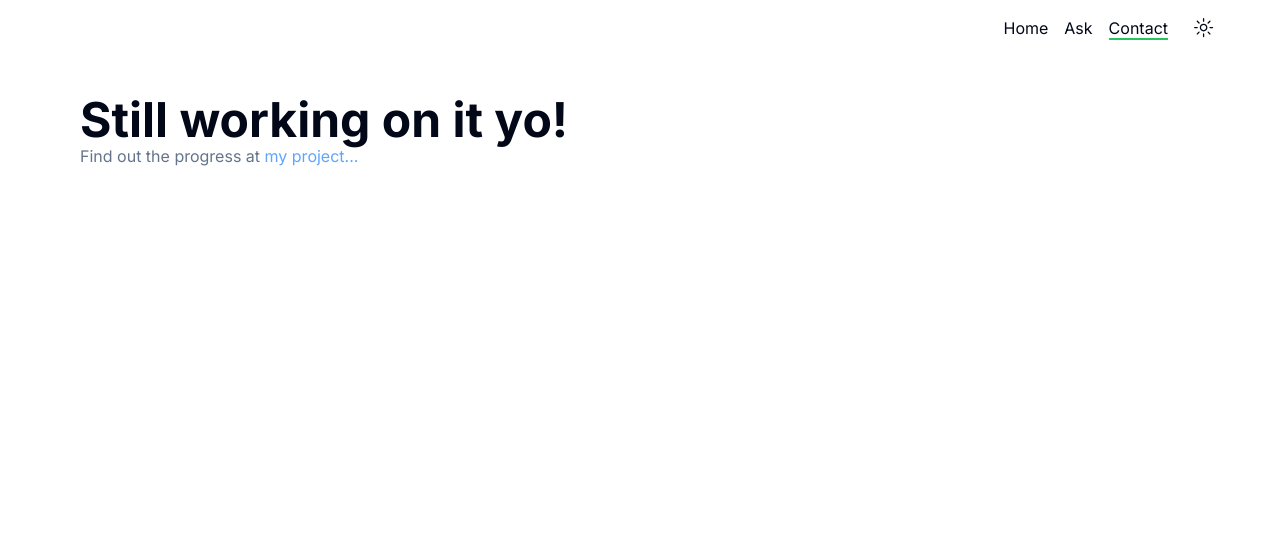
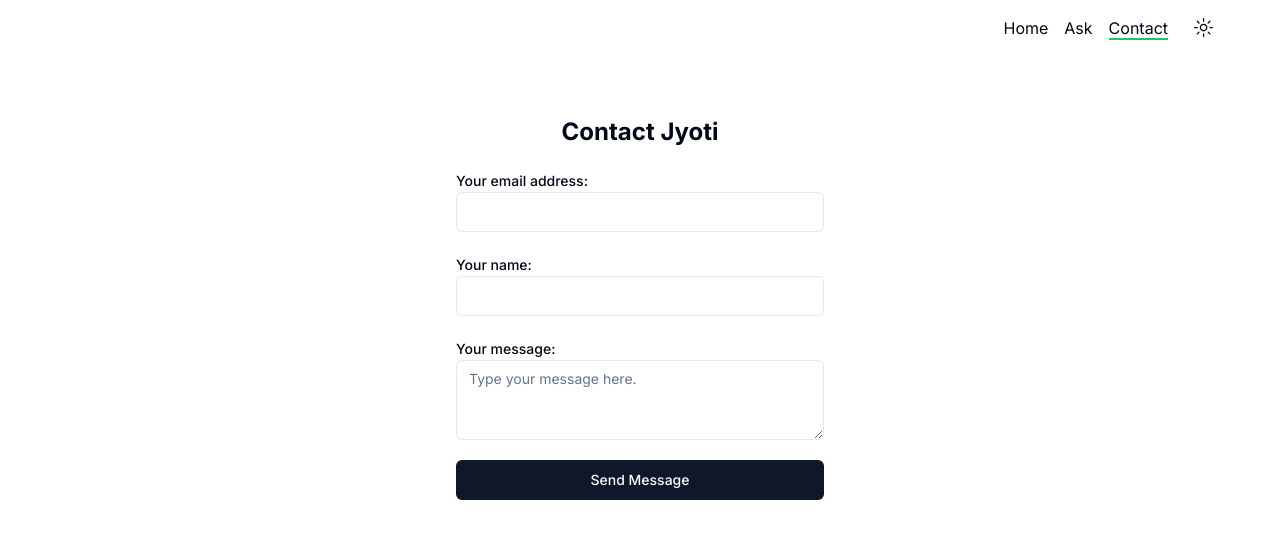
Before and after one commit to JyotiRSharma/jyoti-portfolio, a Next.js app: page /contact in a window 1280 px wide. Shown: the top 538 px of the page. Built offline with nearby package versions, Linux system fonts and the light colour scheme.

Commit message:
feat(contact): add contact form (#19)
use formik to build this form
validate it using yup
send email with resend
check if form already is sent

closes: issue#18

Co-authored-by: jyoti ranjan sharma <jyotiranjansharma11@gmail.com>

```diff
--- /dev/null
+++ b/src/app/api/send/route.ts
@@ -0,0 +1,27 @@
+import { EmailTemplate } from "@/components/EmailTemplate";
+import { NextRequest } from "next/server";
+import { Resend } from "resend";
+
+const resend = new Resend(process.env.RESEND_API_KEY);
+
+export async function POST(req: NextRequest) {
+    const body = await req.json();
+    console.log(body);
+    try {
+        const data = await resend.emails.send({
+            from: "jarvis@resend.dev",
+            to: ["jyotiranjansharma1.1@gmail.com"],
+            subject: `Jarvis - ${body?.name}'s Message`,
+            text: "",
+            react: EmailTemplate({
+                firstName: body?.name,
+                email: body?.email,
+                message: body?.message,
+            }),
+        });
+
+        return Response.json(data);
+    } catch (error) {
+        return Response.json({ error });
+    }
+}
--- a/src/app/contact/page.tsx
+++ b/src/app/contact/page.tsx
@@ -1,7 +1,149 @@
-import Maintainance from "@/components/Maintenance";
+"use client";
+
+import { useFormik } from "formik";
+import { useMutation } from "@tanstack/react-query";
+import { Label } from "@/components/ui/label";
+import { Input } from "@/components/ui/input";
+import { Textarea } from "@/components/ui/textarea";
+import { Button } from "@/components/ui/button";
+import { basicSchema } from "@/schema";
+import { useEffect, useState } from "react";
+
+interface ErrorModel {
+    email: string;
+    name: string;
+    message: string;
+}
+
+const sendEmail = async (values: ErrorModel) => {
+    const response = await fetch("/api/send", {
+        method: "POST",
+        headers: {
+            "Content-Type": "application/json",
+        },
+        body: JSON.stringify(values),
+    });
+    return response.json();
+};
 
 const Contact = () => {
-    return <Maintainance />;
+    const email = useMutation({
+        mutationFn: (values: ErrorModel) => sendEmail(values),
+        onSuccess: (data) => {
+            if (data?.error === null) {
+                localStorage.setItem("isEmailSent", "true");
+            }
+        },
+    });
+    const [isEmailSent, setIsEmailSent] = useState(false);
+    useEffect(() => {
+        setIsEmailSent(() => {
+            if (localStorage.getItem("isEmailSent") == "true") {
+                return true;
+            }
+            return false;
+        });
+    }, []);
+
+    const formik = useFormik({
+        initialValues: {
+            email: "",
+            name: "",
+            message: "",
+        },
+        validationSchema: basicSchema,
+        onSubmit: (values) => {
+            email.mutate(values);
+            console.log(email.data);
+            console.log({ isSubmitting: formik.isSubmitting });
+        },
+    });
+
+    if ((email.data?.error == null && email.isSuccess) || isEmailSent) {
+        return (
+            <div className="mx-auto my-0 grid h-[85vh] max-w-md">
+                <div className="place-self-center">
+                    Thanks! Jyoti will get back to you shortly!
+                </div>
+            </div>
+        );
+    }
+
+    return (
+        <div className="mx-auto max-w-md px-10 py-10">
+            <h1 className="py-5 text-center text-2xl font-bold">
+                Contact Jyoti
+            </h1>
+            <form
+                onSubmit={(e) => {
+                    formik.handleSubmit(e);
+                }}
+                className="flex flex-col gap-4"
+            >
+                <div>
+                    <Label htmlFor="email">Your email address:</Label>
+                    <Input
+                        id="email"
+                        type="email"
+                        name="email"
+                        onChange={formik.handleChange}
+                        onBlur={formik.handleBlur}
+                        value={formik.values.email}
+                        className={`${formik.errors.email && "ring-2 ring-red-400 ring-offset-2 focus-visible:ring-red-400"}`}
+                    ></Input>
+                    <p className={`pt-1 text-sm text-red-400`}>
+                        {formik.errors.email &&
+                            formik.touched.email &&
+                            formik.errors.email}
+                    </p>
+                </div>
+
+                <div>
+                    <Label htmlFor="name">Your name:</Label>
+                    <Input
+                        id="name"
+                        type="text"
+                        name="name"
+                        onChange={formik.handleChange}
+                        onBlur={formik.handleBlur}
+                        value={formik.values.name}
+                        className={`${formik.errors.name && formik.touched.name && "ring-2 ring-red-400 ring-offset-2 focus-visible:ring-red-400"}`}
+                    ></Input>
+                    <p className={`pt-1 text-sm text-red-400`}>
+                        {formik.errors.name &&
+                            formik.touched.name &&
+                            formik.errors.name}
+                    </p>
+                </div>
+
+                <div>
+                    <Label htmlFor="message">Your message:</Label>
+                    <Textarea
+                        id="message"
+                        name="message"
+                        placeholder="Type your message here."
+                        onChange={formik.handleChange}
+                        onBlur={formik.handleBlur}
+                        className={`${formik.errors.message && formik.touched.message && "ring-2 ring-red-400 ring-offset-2 focus-visible:ring-red-400"}`}
+                    ></Textarea>
+                    <p className={`pt-1 text-sm text-red-400`}>
+                        {formik.errors.message &&
+                            formik.touched.message &&
+                            formik.errors.message}
+                    </p>
+                </div>
+
+                <Button
+                    type="submit"
+                    disabled={
+                        email.isPending || Object.keys(formik.errors).length > 0
+                    }
+                >
+                    Send Message
+                </Button>
+            </form>
+        </div>
+    );
 };
 
 export default Contact;
--- a/src/app/layout.tsx
+++ b/src/app/layout.tsx
@@ -5,6 +5,7 @@ import { ThemeProvider } from "@/components/ui/theme-provider";
 import { SpeedInsights } from "@vercel/speed-insights/next";
 import Navbar from "@/components/Navbar";
 import { Analytics } from "@vercel/analytics/react";
+import Provider from "@/util/Providers";
 
 const inter = Inter({ subsets: ["latin"] });
 
@@ -34,7 +35,7 @@ export default function RootLayout({
                     disableTransitionOnChange
                 >
                     <Navbar></Navbar>
-                    {children}
+                    <Provider>{children}</Provider>
                     <Analytics />
                     <SpeedInsights></SpeedInsights>
                 </ThemeProvider>
--- /dev/null
+++ b/src/components/EmailTemplate.tsx
@@ -0,0 +1,22 @@
+import * as React from "react";
+
+interface EmailTemplateProps {
+    firstName: string;
+    email: string;
+    message: string;
+}
+
+export const EmailTemplate: React.FC<Readonly<EmailTemplateProps>> = ({
+    firstName,
+    email,
+    message,
+}) => (
+    <div>
+        <h1 className="text-2xl">Jyoti&apos;s Communication</h1>
+        <div>
+            <p className="text-xl">{firstName} sent a meesage.</p>
+            <p>{message}</p>
+            <p className="font-semibold">Reply to them: {email}</p>
+        </div>
+    </div>
+);
--- /dev/null
+++ b/src/components/ui/label.tsx
@@ -0,0 +1,26 @@
+"use client"
+
+import * as React from "react"
+import * as LabelPrimitive from "@radix-ui/react-label"
+import { cva, type VariantProps } from "class-variance-authority"
+
+import { cn } from "@/lib/utils"
+
+const labelVariants = cva(
+  "text-sm font-medium leading-none peer-disabled:cursor-not-allowed peer-disabled:opacity-70"
+)
+
+const Label = React.forwardRef<
+  React.ElementRef<typeof LabelPrimitive.Root>,
+  React.ComponentPropsWithoutRef<typeof LabelPrimitive.Root> &
+    VariantProps<typeof labelVariants>
+>(({ className, ...props }, ref) => (
+  <LabelPrimitive.Root
+    ref={ref}
+    className={cn(labelVariants(), className)}
+    {...props}
+  />
+))
+Label.displayName = LabelPrimitive.Root.displayName
+
+export { Label }
--- /dev/null
+++ b/src/components/ui/textarea.tsx
@@ -0,0 +1,24 @@
+import * as React from "react"
+
+import { cn } from "@/lib/utils"
+
+export interface TextareaProps
+  extends React.TextareaHTMLAttributes<HTMLTextAreaElement> {}
+
+const Textarea = React.forwardRef<HTMLTextAreaElement, TextareaProps>(
+  ({ className, ...props }, ref) => {
+    return (
+      <textarea
+        className={cn(
+          "flex min-h-[80px] w-full rounded-md border border-input bg-background px-3 py-2 text-sm ring-offset-background placeholder:text-muted-foreground focus-visible:outline-none focus-visible:ring-2 focus-visible:ring-ring focus-visible:ring-offset-2 disabled:cursor-not-allowed disabled:opacity-50",
+          className
+        )}
+        ref={ref}
+        {...props}
+      />
+    )
+  }
+)
+Textarea.displayName = "Textarea"
+
+export { Textarea }
--- /dev/null
+++ b/src/schema/index.ts
@@ -0,0 +1,18 @@
+import * as yup from "yup";
+
+const emailRule = /^[A-Z0-9._%+-]+@[A-Z0-9.-]+\.[A-Z]{2,}$/i;
+
+export const basicSchema = yup.object().shape({
+    email: yup
+        .string()
+        .matches(emailRule, { message: "Please enter a valid email" })
+        .required("Required"),
+    name: yup
+        .string()
+        .min(2, "Your name must be atleast 2 characters long")
+        .required("Required"),
+    message: yup
+        .string()
+        .min(10, "Your message should be atleast 10 characters long")
+        .required("Required"),
+});
--- /dev/null
+++ b/src/util/Providers.tsx
@@ -0,0 +1,13 @@
+"use client";
+
+import { QueryClient, QueryClientProvider } from "@tanstack/react-query";
+import { PropsWithChildren, useState } from "react";
+
+export default function Provider({ children }: PropsWithChildren) {
+    const [queryClient] = useState(() => new QueryClient());
+    return (
+        <QueryClientProvider client={queryClient}>
+            {children}
+        </QueryClientProvider>
+    );
+}
```
Also changed, not shown: package.json (+6 -1 lines), 1 other file (tests, documents, lock files or other folders).
